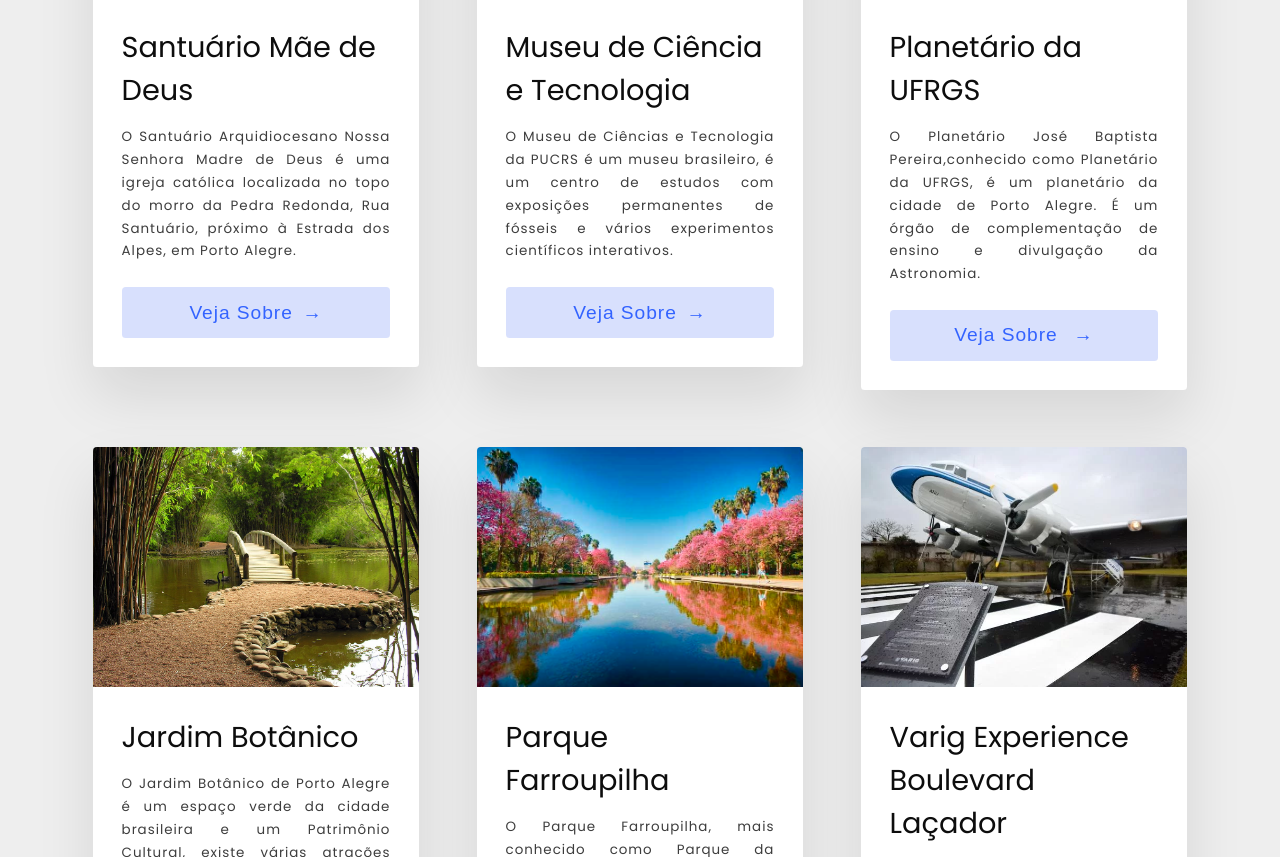
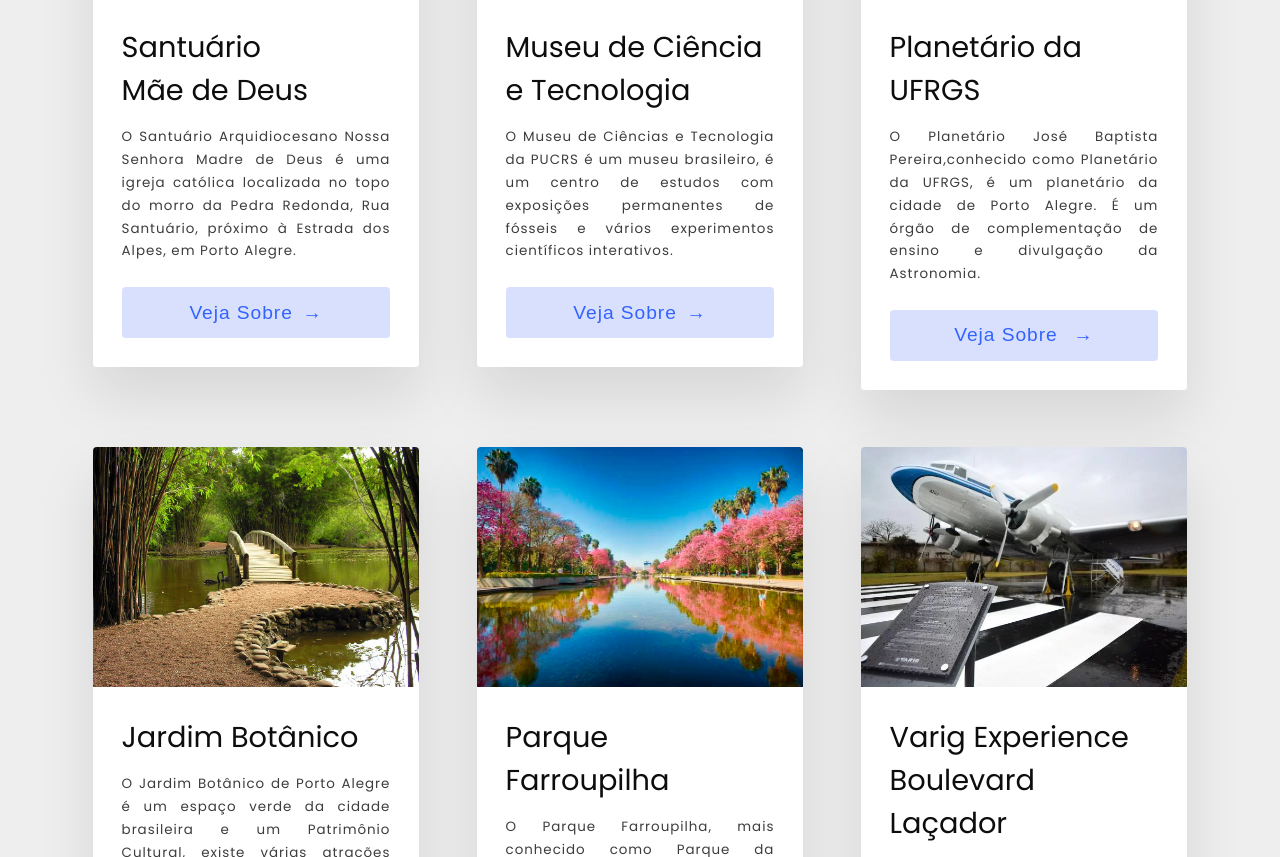
Before and after one commit to francieleA/Mobile-First, a plain HTML site: page POA/index.html in a window 1280 px wide. Shown: the part 243-1100 px from the top of the page. Drawn offline with Linux system fonts and the light colour scheme.

Commit message:
Atualizar o index.html

```diff
--- a/POA/index.html
+++ b/POA/index.html
@@ -14,7 +14,7 @@
         <div class="card">
           <img class="card-img" src="img/santuario.jpg" alt="Santuario" />
           <div class="card-content">
-            <h1 class="card-header">Santuário Mãe de Deus</h1>
+            <h1 class="card-header">Santuário<p>Mãe de Deus</p></h1>
             <p class="card-text">
               O Santuário Arquidiocesano Nossa Senhora Madre de Deus é uma igreja católica localizada no topo do morro da Pedra Redonda,
               Rua Santuário, próximo à Estrada dos Alpes, em Porto Alegre.
```
